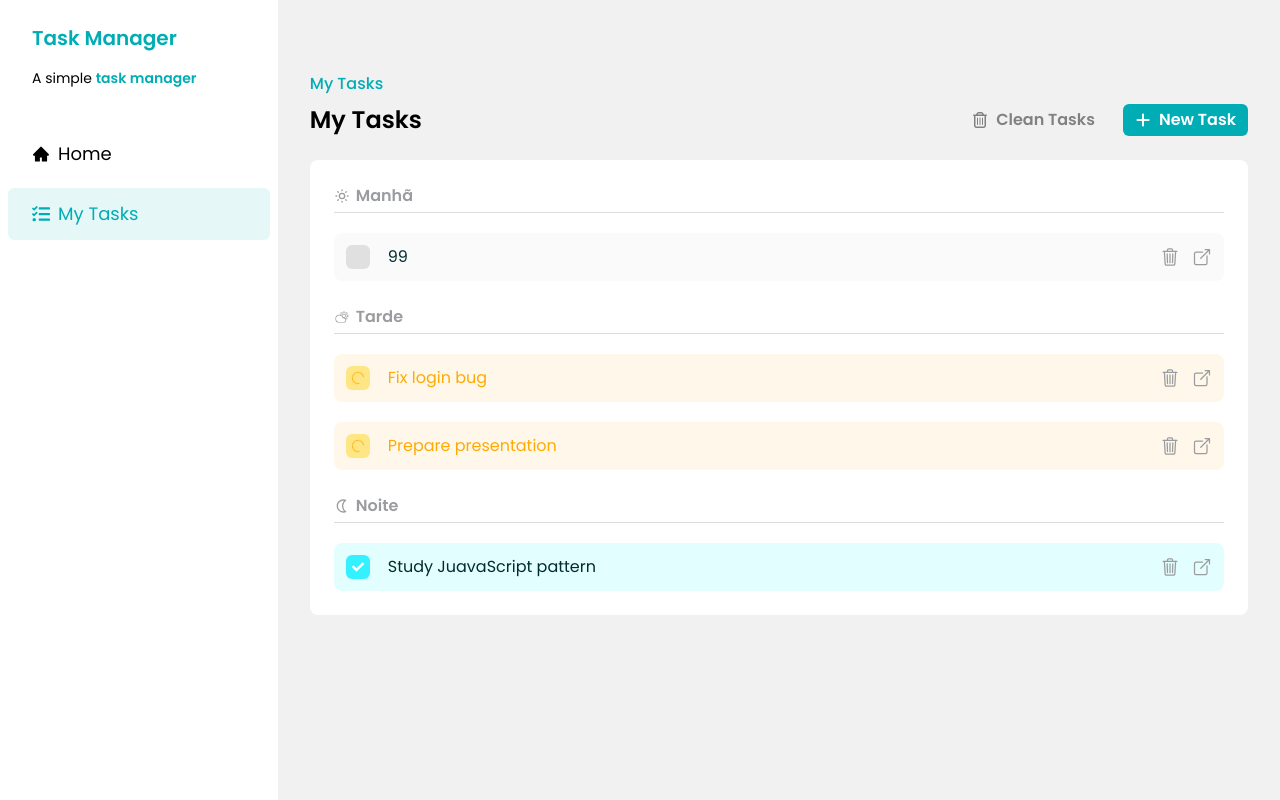
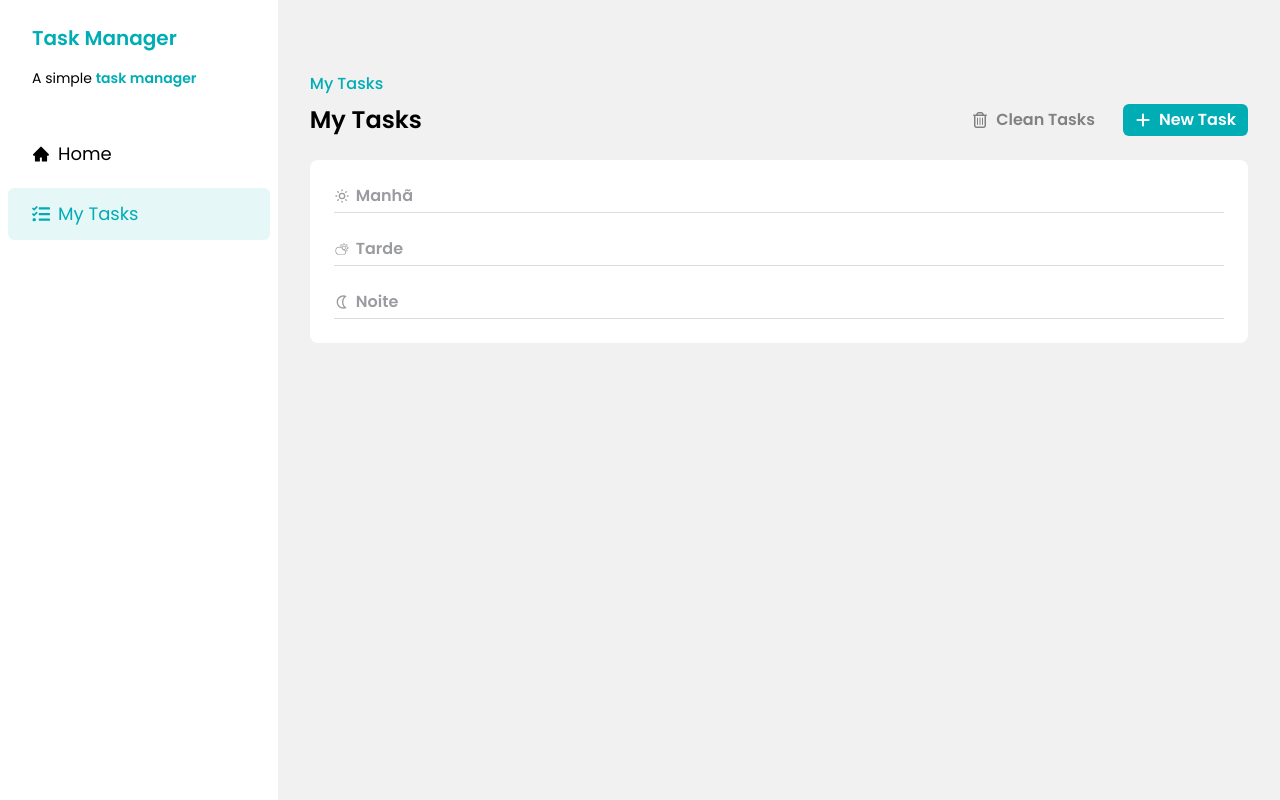
Before and after one commit to nicolasandreos/Task-Manager-React, a React (Vite) app: page / in a window 1280 px wide. Built offline with nearby package versions, Linux system fonts and the light colour scheme; data requests are answered from the project's data file.

Commit message:
feat: akah

```diff
--- a/db.json
+++ b/db.json
@@ -1,32 +1,3 @@
 {
-  "tasks": [
-    {
-      "id": 6,
-      "title": "Fix login bug",
-      "status": "in_progress",
-      "description": "Investigate and resolve authentication issues on the login page.",
-      "period": "evening"
-    },
-    {
-      "id": 7,
-      "title": "Study JuavaScript pattern",
-      "status": "done",
-      "description": "Learn common design patterns used in modern JavaScript applications.",
-      "period": "night"
-    },
-    {
-      "id": 8,
-      "title": "Prepare presentation",
-      "status": "in_progress",
-      "description": "Create slides for the upcoming sprint review meeting.",
-      "period": "evening"
-    },
-    {
-      "title": "99",
-      "period": "morning",
-      "description": "99",
-      "status": "to_do",
-      "id": 55
-    }
-  ]
+  "tasks": []
 }
--- a/src/_components/Tasks.jsx
+++ b/src/_components/Tasks.jsx
@@ -8,10 +8,30 @@ import Button from "./Button";
 import { FaRegTrashCan } from "react-icons/fa6";
 import { FaPlus } from "react-icons/fa6";
 import AddTaskModal from "./AddTaskModal";
-import { useQuery, useQueryClient } from "@tanstack/react-query";
+import { useMutation, useQuery, useQueryClient } from "@tanstack/react-query";
+import { toast } from "sonner";
 
 const Tasks = () => {
   const [isOpen, setIsOPen] = useState(false);
+  const { mutate } = useMutation({
+    mutationKey: "deleteAllTasks",
+    mutationFn: async () => {
+      for (const task of tasks) {
+        const taskId = task.id;
+        await fetch(`http://localhost:3000/tasks/${taskId}`, {
+          method: "DELETE",
+        });
+      }
+    },
+    onSuccess: () => {
+      queryClient.invalidateQueries("tasks");
+      toast.success("All tasks deleted successfully.");
+    },
+    onError: () => {
+      toast.error("Failed to delete tasks.");
+    },
+  });
+  const queryClient = useQueryClient();
 
   const { data: tasks, refetch } = useQuery({
     queryKey: "tasks",
@@ -29,8 +49,6 @@ const Tasks = () => {
     refetch();
   };
 
-  const handleDeleteAllTasks = () => {};
-
   const morningTasks = tasks?.filter((task) => task.period === "morning");
   const eveningTasks = tasks?.filter((task) => task.period === "evening");
   const nightTasks = tasks?.filter((task) => task.period === "night");
@@ -39,7 +57,7 @@ const Tasks = () => {
     <>
       {/* HEADER */}
       <Header title="My Tasks" subtitle="My Tasks">
-        <Button onClick={handleDeleteAllTasks} color="secondary">
+        <Button onClick={mutate} color="secondary">
           <FaRegTrashCan />
           Clean Tasks
         </Button>
```
